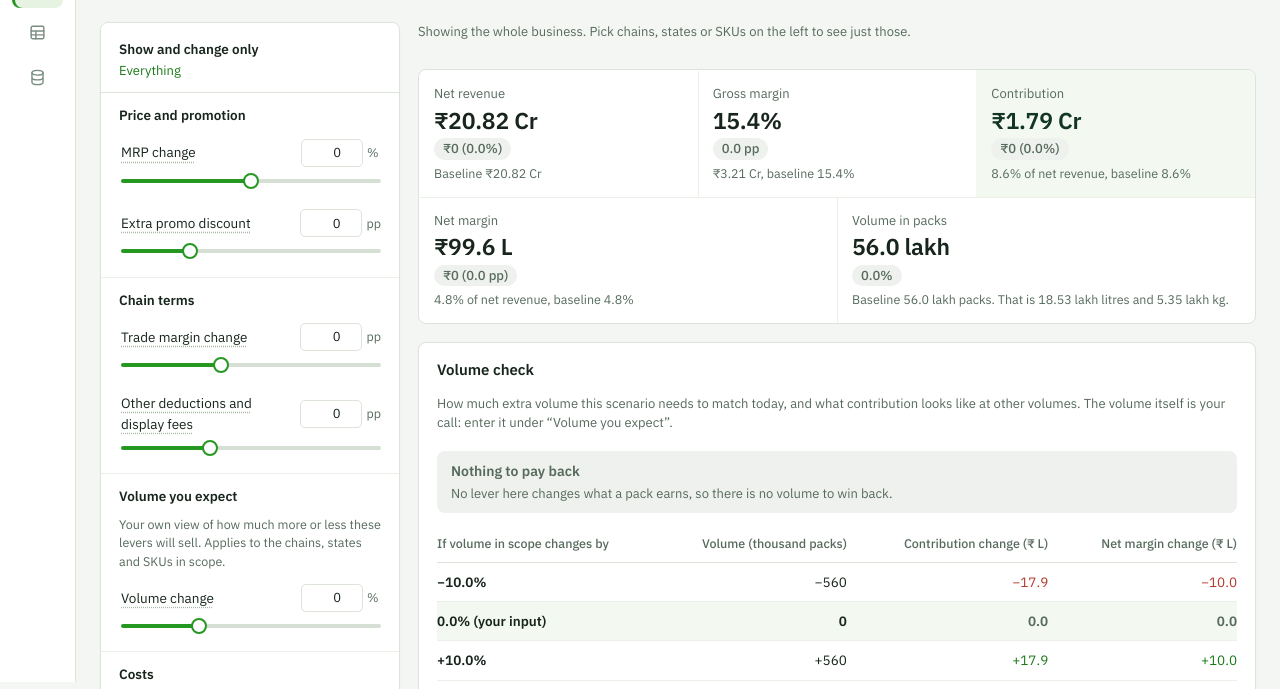
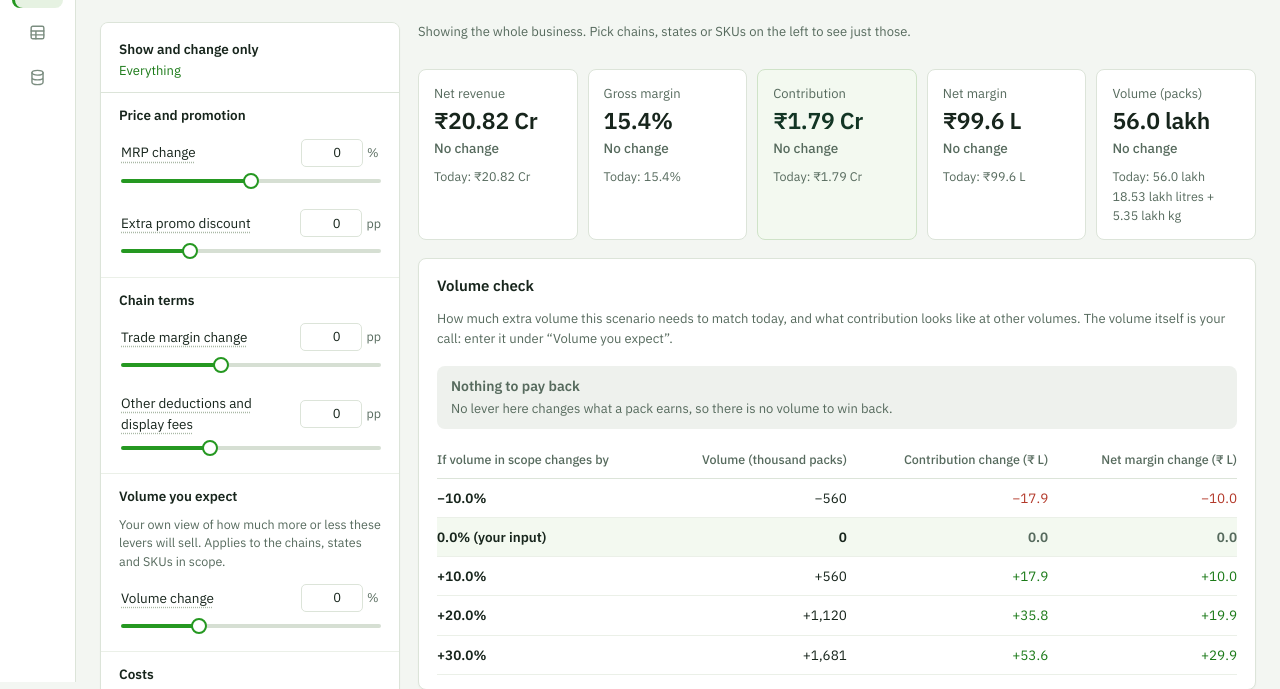
Before and after one commit to itsmeraghavjha/HeritageEdge, a Flask app: page / in a window 1280 px wide. Shown: the part 118-807 px from the top of the page. Run offline with Flask 3, Linux system fonts and the light colour scheme; data that the repository does not hold is empty.

Commit message:
Simplify the simulator cards: value, plain-word change, and today's figure
Co-Authored-By: Claude Sonnet 5.5 <noreply@anthropic.com>
Claude-Session: https://claude.ai/code/session_01HWMokBj75bBkF3gH3M8aux

```diff
--- a/static/css/app.css
+++ b/static/css/app.css
@@ -181,21 +181,15 @@ input[type="range"]::-moz-range-thumb {
 }
 
 .results { display: grid; gap: 18px; min-width: 0; }
-.kpis {
-  display: grid; grid-template-columns: repeat(6, 1fr);
-  background: var(--panel); border: 1px solid var(--line); border-radius: var(--radius); overflow: hidden;
-}
-.kpi { padding: 16px 18px; box-shadow: 1px 1px 0 0 var(--line-soft); }
+.kpis { display: grid; grid-template-columns: repeat(auto-fit, minmax(150px, 1fr)); gap: 10px; }
+.kpi { padding: 16px 18px; background: var(--panel); border: 1px solid var(--line); border-radius: var(--radius); }
 .kpi-label { color: var(--muted); font-size: 13px; }
 .kpi-value { font-size: 26px; font-weight: 600; letter-spacing: -0.01em; line-height: 1.25; margin-top: 2px; }
-.kpi-delta {
-  display: inline-block; font-weight: 500; font-size: 13px;
-  padding: 1px 9px; border-radius: 999px; margin: 4px 0 2px;
-}
-.kpi-delta.up { background: var(--green-tint); }
-.kpi-delta.down { background: var(--red-tint); }
-.kpi-delta.flat { background: #eef1ed; }
-.kpi-key { background: #f3f9f0; }
+.kpi-change { font-weight: 500; font-size: 13.5px; margin: 4px 0 8px; }
+.kpi-change.up { color: var(--green-text); }
+.kpi-change.down { color: var(--red); }
+.kpi-change.flat { color: var(--muted); }
+.kpi-key { background: #f3f9f0; border-color: #cfe3c8; }
 .kpi-key .kpi-value { color: var(--pasture); }
 .kpi-sub { color: var(--muted); font-size: 12.5px; margin-top: 2px; }
 .error { padding: 16px 18px; color: var(--red); }
@@ -540,17 +534,6 @@ input[type="range"]::-moz-range-thumb {
 .brand-net text { paint-order: stroke; stroke: #0f2d1e; stroke-width: 3px; stroke-linejoin: round; }
 
 /* ---------- polish ---------- */
-.kpi { grid-column: span 2; }
-.kpi:nth-child(n+4) { grid-column: span 3; }
-@media (min-width: 1700px) {
-  .kpis { grid-template-columns: repeat(5, 1fr); }
-  .kpi, .kpi:nth-child(n+4) { grid-column: auto; }
-}
-@media (max-width: 640px) {
-  .kpis { grid-template-columns: repeat(2, 1fr); }
-  .kpi, .kpi:nth-child(n+4) { grid-column: auto; }
-  .kpi:last-child { grid-column: 1 / -1; }
-}
 .panel { box-shadow: 0 1px 2px rgba(18, 53, 36, .04); }
 .vol-table { border-collapse: collapse; font-size: 13.5px; margin-top: 4px; }
 .vol-table th, .vol-table td { padding: 9px 12px; border-bottom: 1px solid var(--line-soft); white-space: nowrap; }
@@ -591,11 +574,6 @@ html.side-collapsed .main { max-width: none; }
 .people .actions { flex-wrap: wrap; }
 a.btn { text-decoration: none; display: inline-flex; align-items: center; }
 
-.kpis.kpis-4 { grid-template-columns: repeat(4, 1fr); }
-.kpis.kpis-4 .kpi, .kpis.kpis-4 .kpi:nth-child(n+4) { grid-column: auto; }
-@media (max-width: 1100px) {
-  .kpis.kpis-4 { grid-template-columns: repeat(2, 1fr); }
-}
 
 /* ---------- users page ---------- */
 .users-head { align-items: flex-start; }
--- a/static/js/simulator.js
+++ b/static/js/simulator.js
@@ -87,37 +87,38 @@
   });
 
   /* ---------- results ---------- */
-  function kpi(label, value, deltaText, deltaTone, sub, key) {
+  // One card = what the scenario gives, how it differs from today in plain words, and today's figure.
+  function kpi(label, value, change, today, key, extra) {
     return `<div class="kpi${key ? ' kpi-key' : ''}">
       <p class="kpi-label">${label}</p>
       <p class="kpi-value">${value}</p>
-      <p class="kpi-delta ${deltaTone}">${deltaText}</p>
-      <p class="kpi-sub">${sub}</p>
+      <p class="kpi-change ${change.tone}">${change.text}</p>
+      <p class="kpi-sub">Today: ${today}</p>
+      ${extra ? `<p class="kpi-sub">${extra}</p>` : ''}
     </div>`;
+  }
+  // "₹97.3 L lower (−16.0%)", or "No change" when the difference is too small to matter.
+  function change(delta, fmt, tone, relPct) {
+    if (tone === 'flat') return { tone, text: 'No change' };
+    const word = delta > 0 ? 'higher' : 'lower';
+    return { tone, text: `${fmt(Math.abs(delta))} ${word}${relPct == null ? '' : ` (${HE.relText(relPct)})`}` };
   }
 
   function renderKpis(r) {
     const b = r.base, s = r.sim;
-    const dNet = s.net - b.net, dCm = s.cm - b.cm, dNm = s.nm - b.nm, dUnits = s.units - b.units;
-    $('kpis').classList.toggle('kpis-4', HE.LIMITED);
-    const netMarginCard = HE.LIMITED ? '' :
-      kpi('Net margin', HE.inr(s.nm),
-          `${HE.inrSigned(dNm)} (${HE.pp(s.nm_pct - b.nm_pct)})`, HE.tone(dNm, true, 500),
-          `${HE.pct(s.nm_pct)} of net revenue, baseline ${HE.pct(b.nm_pct)}`);
-    $('kpis').innerHTML =
-      kpi('Net revenue', HE.inr(s.net),
-          `${HE.inrSigned(dNet)} (${HE.relText(HE.rel(b.net, s.net))})`, HE.tone(dNet, true, 500),
-          `Baseline ${HE.inr(b.net)}`) +
-      kpi('Gross margin', HE.pct(s.gm_pct),
-          HE.pp(s.gm_pct - b.gm_pct), HE.tone(s.gm_pct - b.gm_pct, true, 0.0005),
-          `${HE.inr(s.gm)}, baseline ${HE.pct(b.gm_pct)}`) +
-      kpi('Contribution', HE.inr(s.cm),
-          `${HE.inrSigned(dCm)} (${HE.relText(HE.rel(b.cm, s.cm))})`, HE.tone(dCm, true, 500),
-          `${HE.pct(s.cm_pct)} of net revenue, baseline ${HE.pct(b.cm_pct)}`, true) +
-      netMarginCard +
-      kpi('Volume in packs', (s.units / 1e5).toFixed(1) + ' lakh',
-          HE.relText(HE.rel(b.units, s.units)), HE.tone(dUnits, true, 1),
-          `Baseline ${(b.units / 1e5).toFixed(1)} lakh packs. ${qtyText(s)}`);
+    const dNet = s.net - b.net, dGm = s.gm_pct - b.gm_pct, dCm = s.cm - b.cm, dNm = s.nm - b.nm, dUnits = s.units - b.units;
+    const money = (d, v) => change(d, HE.inr, HE.tone(d, true, 500), HE.rel(v, v + d));
+    const lakhPacks = (n) => (n / 1e5).toFixed(1) + ' lakh';
+    const cards = [
+      kpi('Net revenue', HE.inr(s.net), money(dNet, b.net), HE.inr(b.net)),
+      kpi('Gross margin', HE.pct(s.gm_pct), change(dGm, (d) => HE.pct(d).replace('%', ' pp'), HE.tone(dGm, true, 0.0005)),
+          HE.pct(b.gm_pct)),
+      kpi('Contribution', HE.inr(s.cm), money(dCm, b.cm), HE.inr(b.cm), true),
+    ];
+    if (!HE.LIMITED) cards.push(kpi('Net margin', HE.inr(s.nm), money(dNm, b.nm), HE.inr(b.nm)));
+    cards.push(kpi('Volume (packs)', lakhPacks(s.units), change(dUnits, (d) => lakhPacks(d), HE.tone(dUnits, true, 1),
+                   HE.rel(b.units, s.units)), lakhPacks(b.units), false, qtyText(s)));
+    $('kpis').innerHTML = cards.join('');
   }
 
   // Litres and kg are kept apart: nothing is converted between them.
@@ -125,7 +126,7 @@
     const parts = [];
     if (m.litres > 0) parts.push(`${(m.litres / 1e5).toFixed(2)} lakh litres`);
     if (m.kg > 0) parts.push(`${(m.kg / 1e5).toFixed(2)} lakh kg`);
-    return parts.length ? 'That is ' + parts.join(' and ') + '.' : '';
+    return parts.join(' + ');
   }
 
   function renderBridge(steps) {
```
